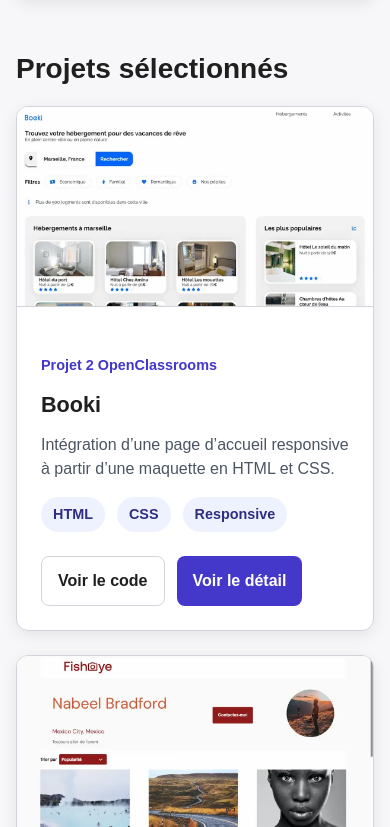
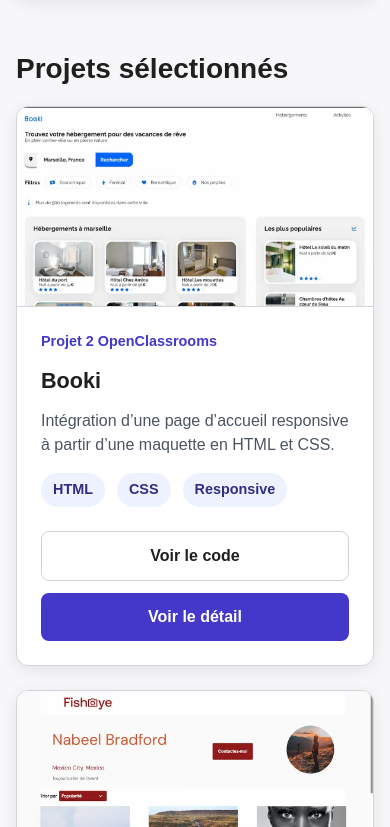
Before and after one commit to Ma-Eum/Portfolio-claire, a React (Vite) app: page / in a window 390 px wide. Shown: the part 2497-3324 px from the top of the page. Built offline with nearby package versions, Linux system fonts and the light colour scheme.

Commit message:
Affinage responsive des cartes projet avec rendu plus naturel en desktop

```diff
--- a/src/components/ProjectCard/ProjectCard.scss
+++ b/src/components/ProjectCard/ProjectCard.scss
@@ -1,10 +1,8 @@
-@use '../../styles/variables' as *;
+@use '../../styles/_variables' as *;
 
 .project-card {
   display: flex;
   flex-direction: column;
-  justify-content: space-between;
-  gap: $spacing-lg;
   height: 100%;
   overflow: hidden;
   background-color: $color-surface;
@@ -23,12 +21,15 @@
 
 .project-card__image {
   width: 100%;
-  aspect-ratio: 16 / 9;
+  height: 180px;
   object-fit: cover;
+  object-position: top;
   border-bottom: 1px solid $color-border;
 }
 
 .project-card__content {
+  display: flex;
+  flex-direction: column;
   padding: $spacing-lg $spacing-lg 0;
 }
 
@@ -42,11 +43,13 @@
 .project-card__title {
   margin: 0 0 $spacing-sm;
   font-size: 1.35rem;
+  min-height: 2.8rem;
 }
 
 .project-card__description {
   margin: 0 0 $spacing-md;
   color: $color-text-secondary;
+  min-height: 96px;
 }
 
 .project-card__stack {
@@ -56,6 +59,8 @@
   margin: 0;
   padding: 0;
   list-style: none;
+  min-height: 72px;
+  align-content: flex-start;
 }
 
 .project-card__tag {
@@ -71,7 +76,8 @@
   display: flex;
   flex-wrap: wrap;
   gap: $spacing-sm;
-  padding: 0 $spacing-lg $spacing-lg;
+  margin-top: auto;
+  padding: $spacing-lg;
 }
 
 .project-card__link {
@@ -103,3 +109,40 @@
 .project-card__link--secondary:hover {
   background-color: #f3f4f6;
 }
+
+/* Ajustements responsive */
+@media (max-width: 1024px) {
+  .project-card__description {
+    min-height: 120px;
+  }
+
+  .project-card__stack {
+    min-height: 84px;
+  }
+}
+
+@media (max-width: 768px) {
+  .project-card__image {
+    height: 200px;
+  }
+
+  .project-card__title {
+    min-height: auto;
+  }
+
+  .project-card__description {
+    min-height: auto;
+  }
+
+  .project-card__stack {
+    min-height: auto;
+  }
+
+  .project-card__actions {
+    flex-direction: column;
+  }
+
+  .project-card__link {
+    width: 100%;
+  }
+}
--- a/src/pages/Home/Home.scss
+++ b/src/pages/Home/Home.scss
@@ -127,6 +127,7 @@
   display: grid;
   grid-template-columns: repeat(auto-fit, minmax(280px, 1fr));
   gap: $spacing-lg;
+  align-items: stretch;
 }
 
 .home__contact-text {
```
